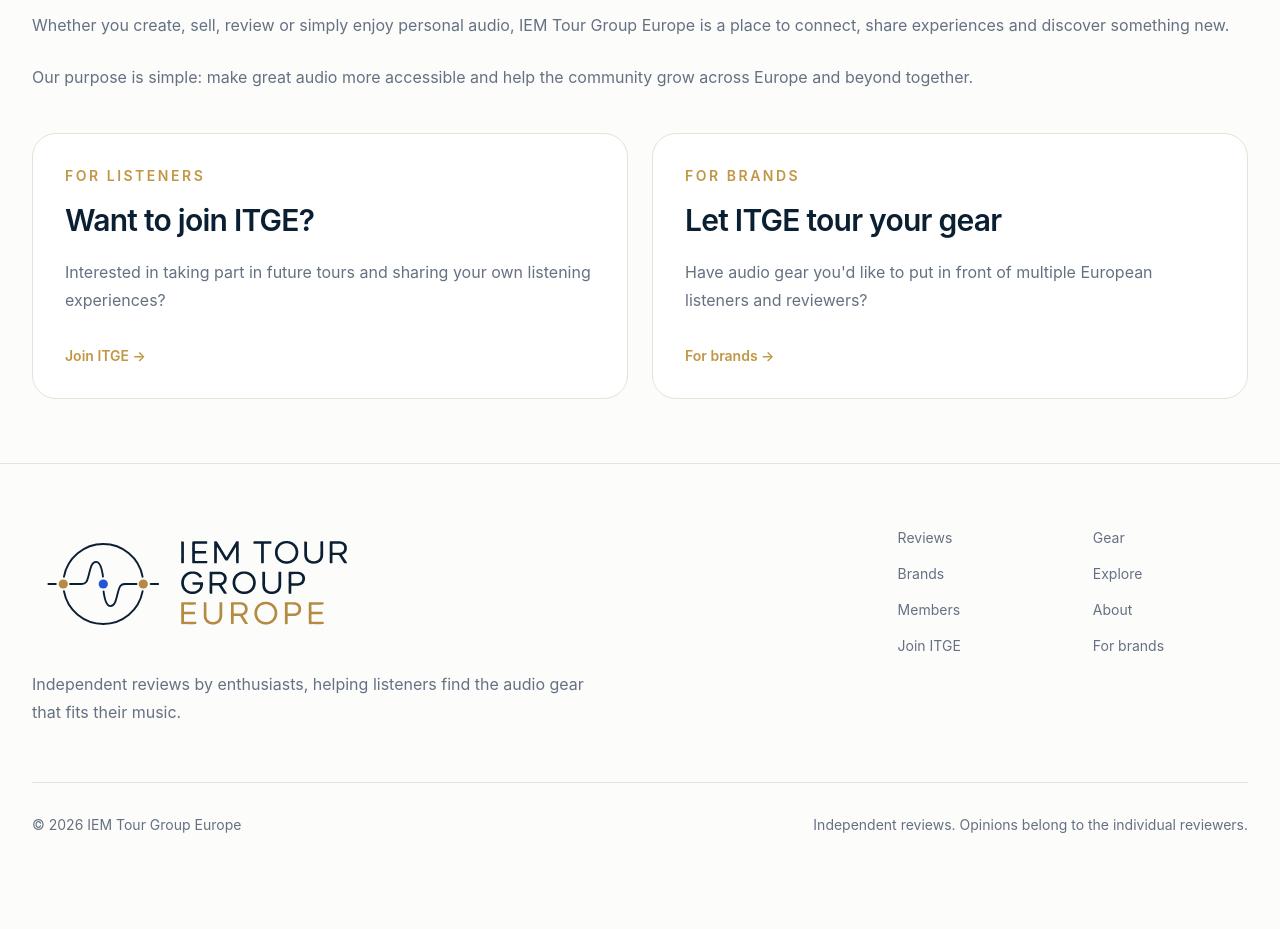
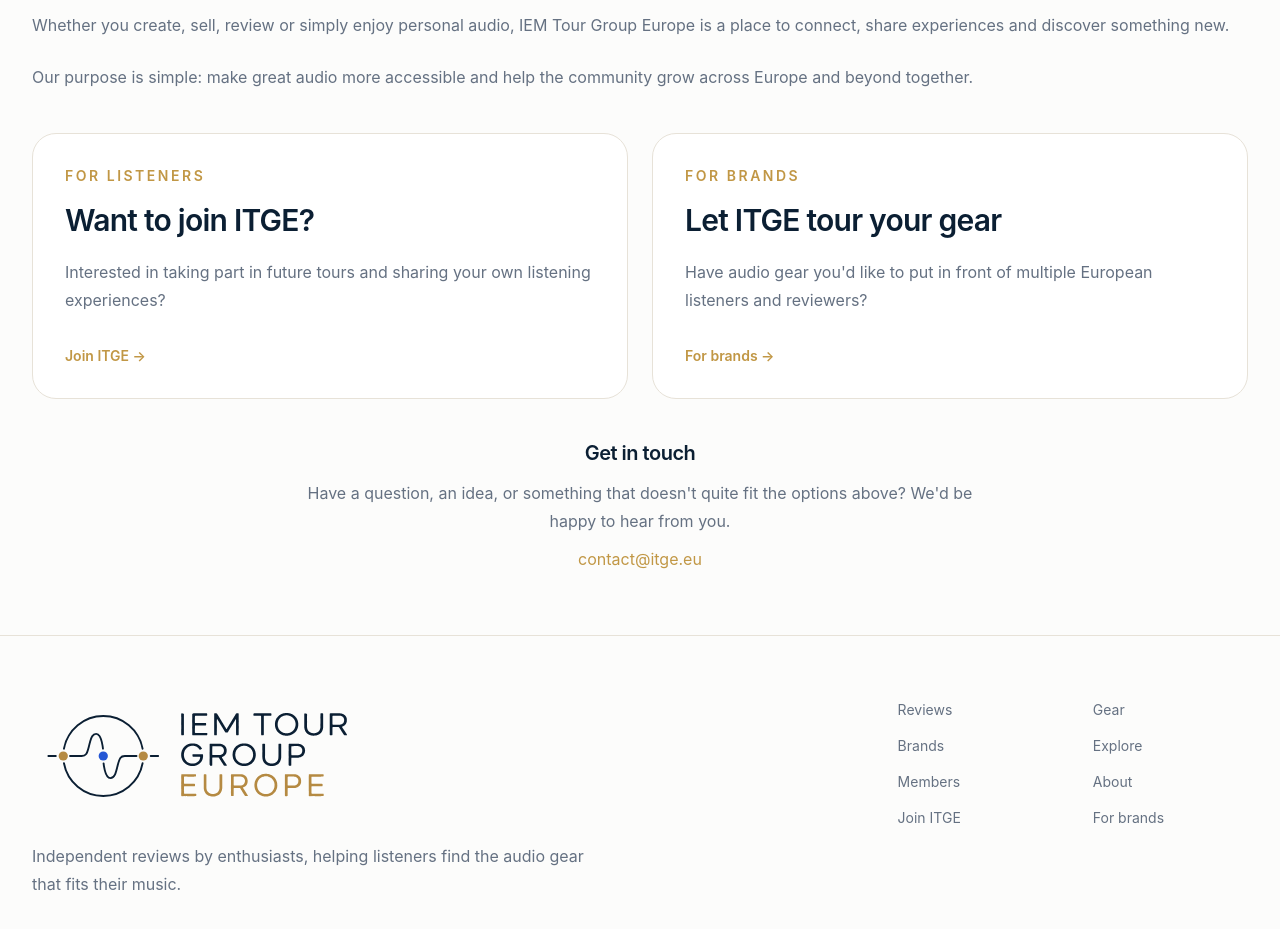
Before and after one commit to itge-eu/itge, a React (Vite) app: page /#/about in a window 1280 px wide. Shown: the part 2060-2989 px from the top of the page. Before the commit the page ends 2959 px from the top, so only its background shows below. Built offline with nearby package versions, Linux system fonts and the light colour scheme; no server answers.

Commit message:
contact email

```diff
--- a/src/components/home/TakePartSection.tsx
+++ b/src/components/home/TakePartSection.tsx
@@ -64,6 +64,25 @@ function TakePartSection() {
             </span>
           </Link>
         </div>
+
+        <div className="mt-10 text-center">
+          <h3 className="text-xl font-semibold tracking-tight">
+            Get in touch
+          </h3>
+
+          <p className="mx-auto mt-3 max-w-2xl leading-7 text-[var(--muted)]">
+            Have a question, an idea, or something that doesn&apos;t
+            quite fit the options above? We&apos;d be happy to hear
+            from you.
+          </p>
+
+          <a
+            href="mailto:contact@itge.eu"
+            className="mt-3 inline-block font-semibold text-[var(--accent)] transition hover:opacity-75"
+          >
+            contact@itge.eu
+          </a>
+        </div>
       </div>
     </section>
   )
--- a/src/pages/AboutPage.tsx
+++ b/src/pages/AboutPage.tsx
@@ -186,7 +186,8 @@ function AboutPage() {
         </section>
 
                 {/* CTAS */}
-        <section className="mt-10 grid items-stretch gap-6 md:grid-cols-2">
+        <section className="mt-10">
+          <div className="grid items-stretch gap-6 md:grid-cols-2">
             <CallToAction
               eyebrow="For listeners"
               title="Want to join ITGE?"
@@ -202,6 +203,9 @@ function AboutPage() {
               linkLabel="For brands"
               to="/for-brands"
             />
+          </div>
+
+          <GetInTouch />
         </section>
       </PageContainer>
     </main>
@@ -271,4 +275,27 @@ function CallToAction({
   )
 }
 
+function GetInTouch() {
+  return (
+    <div className="mt-10 text-center">
+      <h2 className="text-xl font-semibold tracking-tight">
+        Get in touch
+      </h2>
+
+      <p className="mx-auto mt-3 max-w-2xl leading-7 text-[var(--muted)]">
+        Have a question, an idea, or something that doesn&apos;t
+        quite fit the options above? We&apos;d be happy to hear
+        from you.
+      </p>
+
+      <a
+        href="mailto:contact@itge.eu"
+        className="mt-3 inline-block font-semibold text-[var(--accent)] transition hover:opacity-75"
+      >
+        contact@itge.eu
+      </a>
+    </div>
+  )
+}
+
 export default AboutPage
```
Lines whose indentation alone changed are shown as unchanged.
